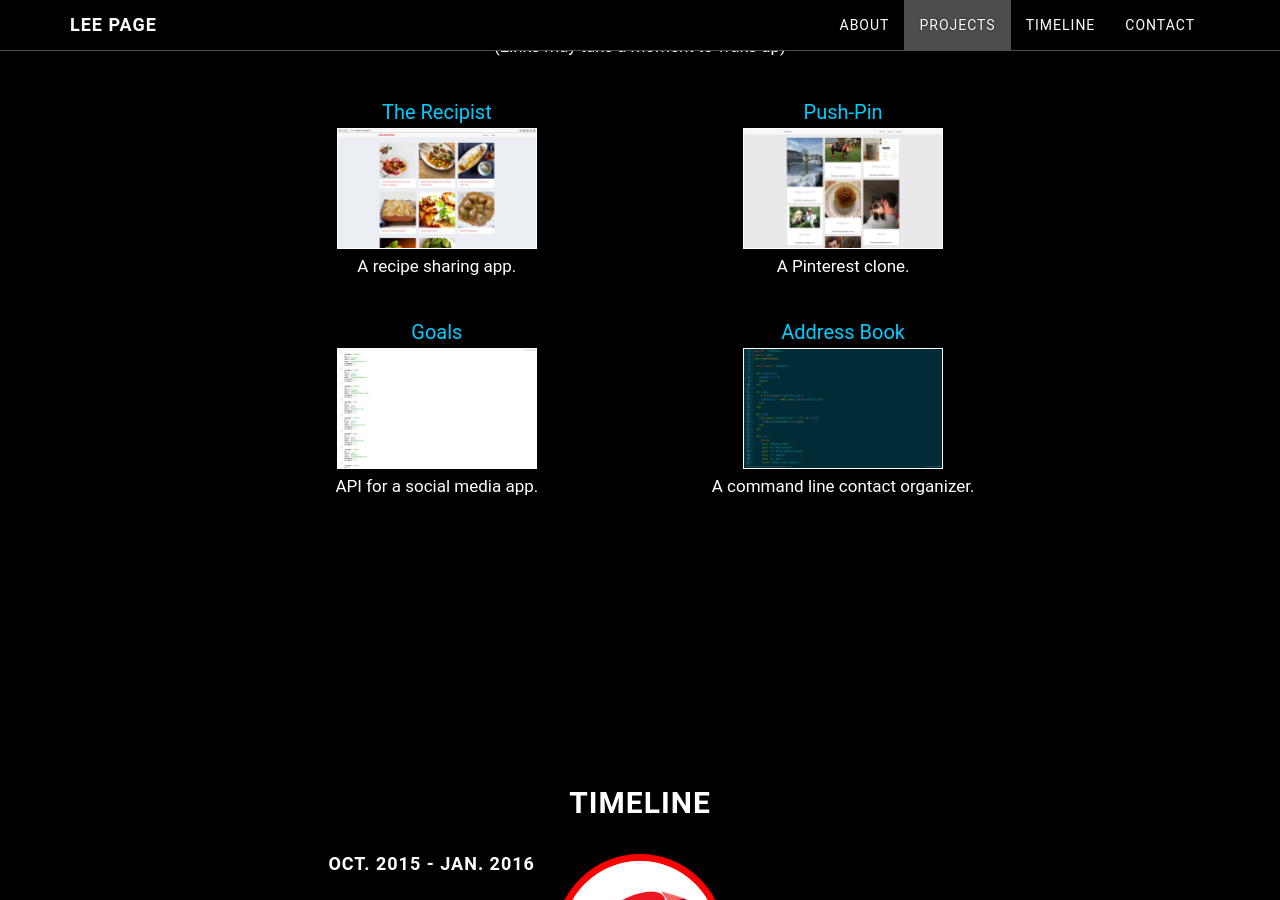
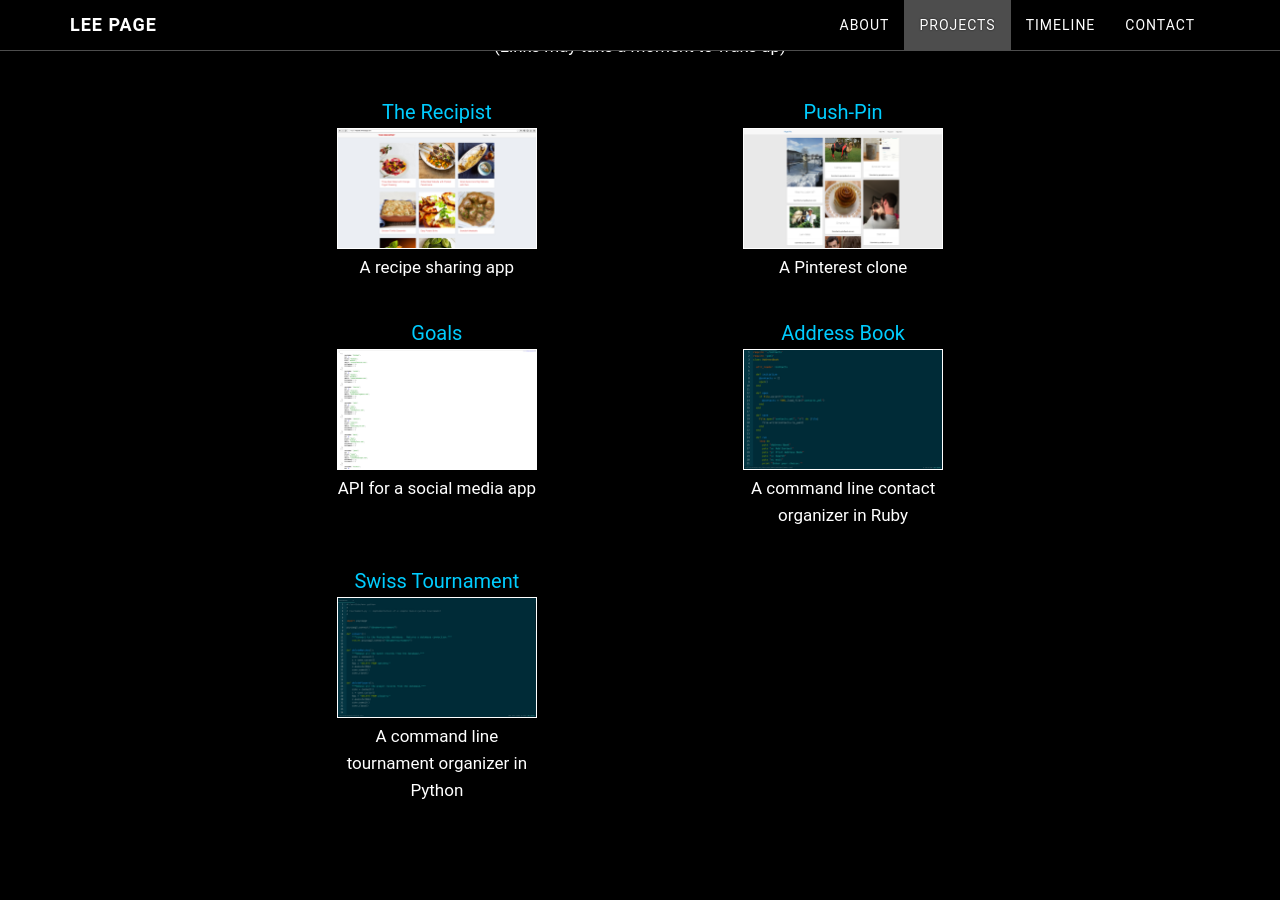
Before and after one commit to hLeePage/hLeePage.github.io, a Jekyll site: the page built from index.html, in a window 1280 px wide and 900 px high, scrolled down 2133 px. Built offline with Jekyll 4.4.1, drawn with Linux system fonts in a browser that asks for light colours; nearby versions of some CDN libraries; the list of posts is cut into pages by our own code; comment, search, counter and statistics services are not loaded.

Commit message:
Add additional project with image and restyle image text

```diff
--- a/_includes/projects.html
+++ b/_includes/projects.html
@@ -11,24 +11,31 @@
         <p>
           <a href= "https://recipist.herokuapp.com/">The Recipist</br></a>
           <img src="./img/recipist1.png" width="200px"/>
-          <small>A recipe sharing app.</small>
+          <small class="project-small">A recipe sharing app</small>
         </p>
         <p>
           <a href= "https://goals-api.herokuapp.com/">Goals</a></br>
           <img src="./img/goals1.png" width="200px"/>
-          <small>API for a social media app.</small>
+          <small class="project-small">API for a social media app</small>
         </p>
       </div>
       <div class="col-md-5">
         <p>
           <a href="https://push-pin.herokuapp.com/">Push-Pin</br></a>
           <img src="./img/push-pin1.png" width="200px"/>
-          <small>A Pinterest clone.</small>
+          <small class="project-small">A Pinterest clone</small>
         </p>
         <p>
           <a href= "https://github.com/hLeePage/simple_address_book">Address Book</a></br>
           <img src="./img/address_book1.png" width="200px"/>
-          <small>A command line contact organizer.</small>
+          <small class="project-small">A command line contact organizer in Ruby</small>
+        </p>
+      </div>
+      <div class="col-md-5 col-md-offset-1">
+        <p>
+          <a href="https://github.com/hLeePage/tournament-results_2/tree/master/Tournament%20Results"/>Swiss Tournament</br></a>
+          <img src="./img/tournament_2.png" width="200px"/>
+          <small class="project-small">A command line tournament organizer in Python</small>
         </p>
       </div>
     </div>
--- a/css/grayscale.scss
+++ b/css/grayscale.scss
@@ -425,3 +425,10 @@ body {
   margin-left: 0px;
   margin-right: 0px;
 }
+
+.project-small {
+  margin-top: 5px;
+  display: inline-block;
+  width: 200px;
+  white-space: normal;
+}
```
Also changed, not shown: img/tournament_2.png (added).
